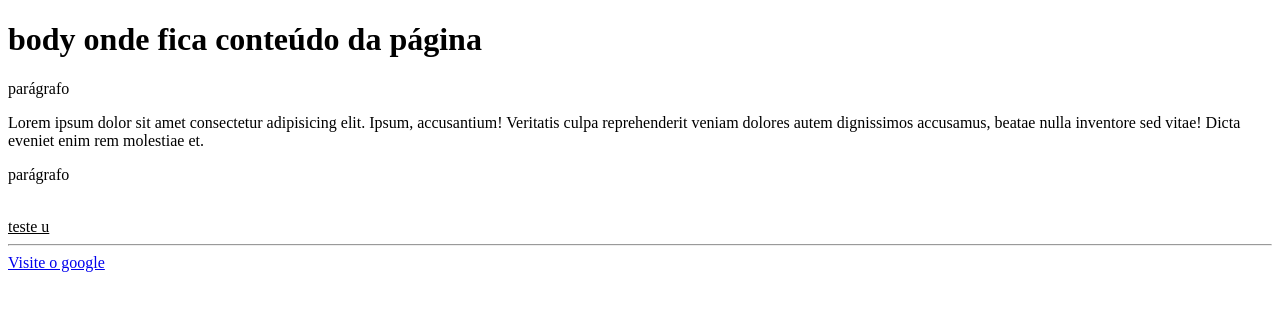
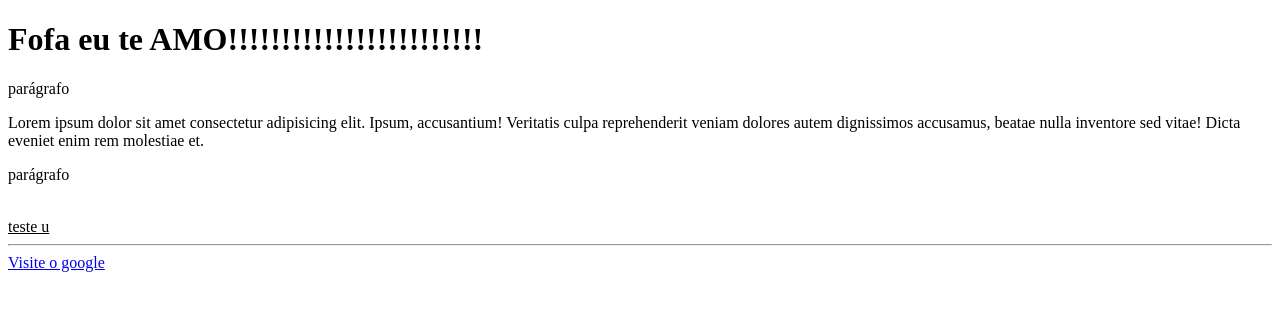
Before and after one commit to RenatoRufus/renatotrabalhos.io, a plain HTML site: page index.html in a window 1280 px wide. Drawn offline with Linux system fonts and the light colour scheme.

Commit message:
Update index.html

```diff
--- a/index.html
+++ b/index.html
@@ -4,7 +4,7 @@
     <title>  Título da página</title>
 </head>
 <body>
-    <h1> body onde fica conteúdo da página</h1>
+    <h1> Fofa  eu te AMO!!!!!!!!!!!!!!!!!!!!!!!!</h1>
     <p>parágrafo</p>
     <p>Lorem ipsum dolor sit amet consectetur adipisicing
         elit. Ipsum, accusantium! Veritatis culpa reprehenderit
```
